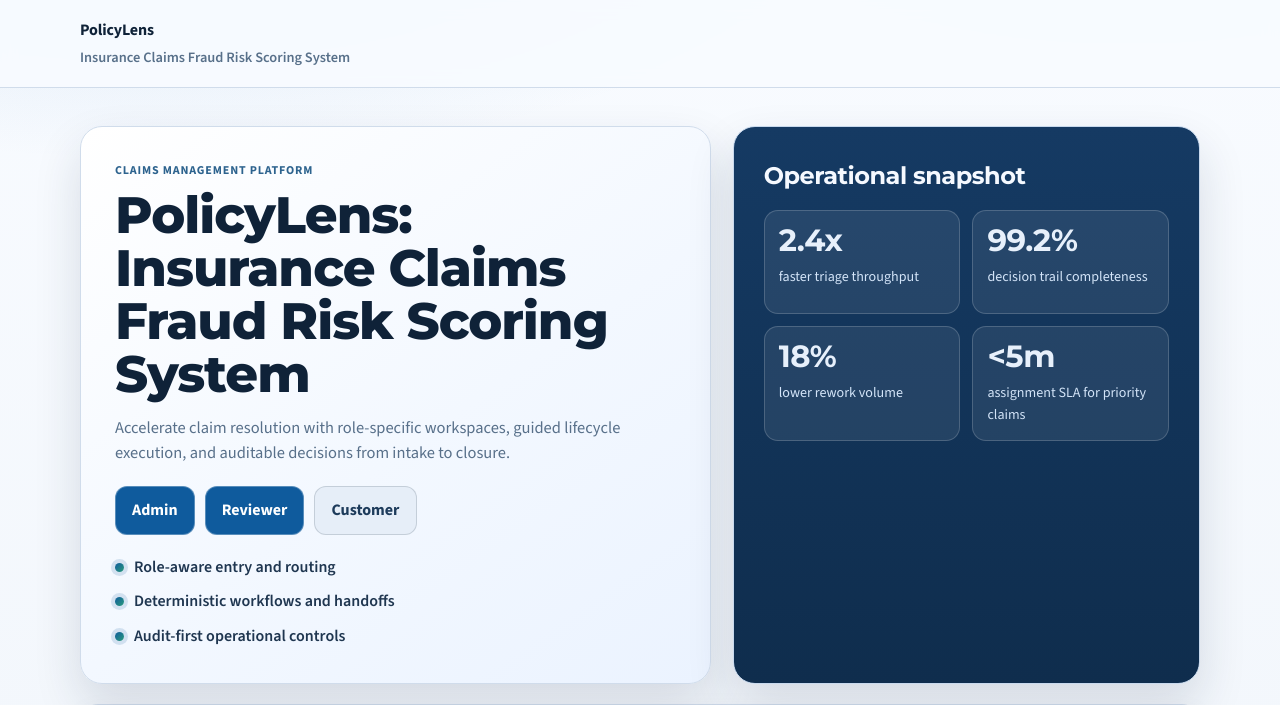
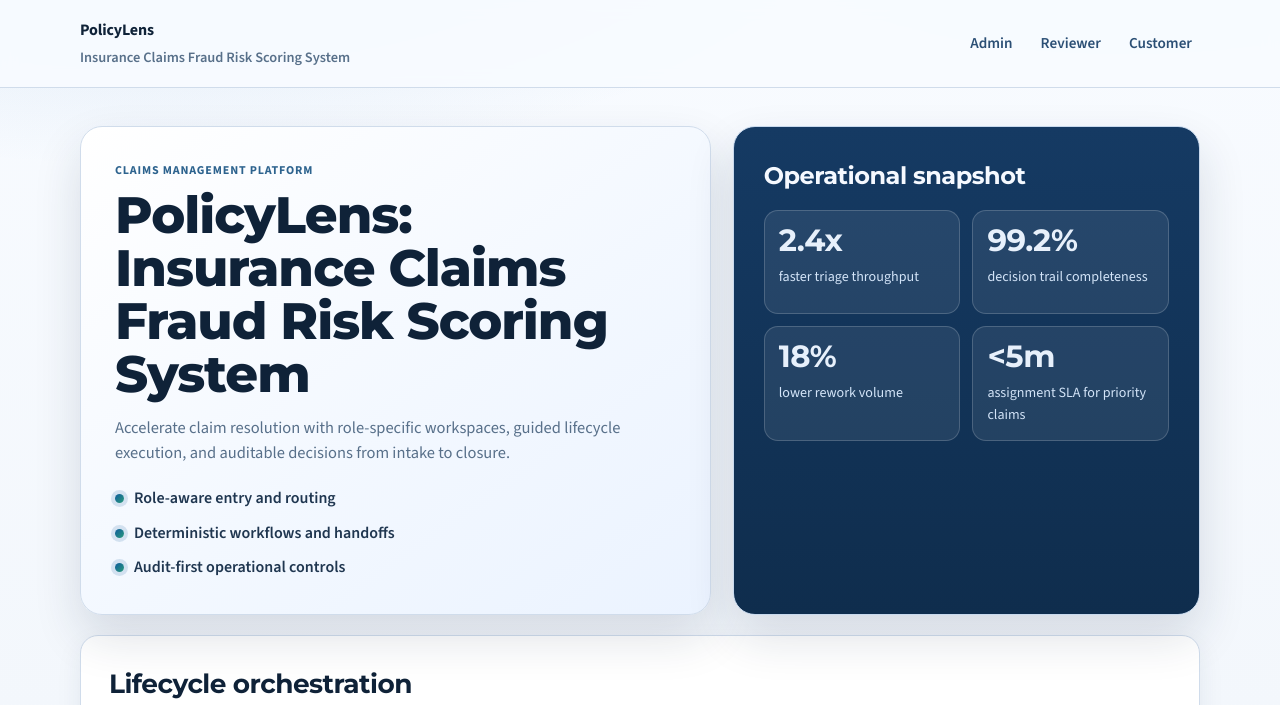
Before and after one commit to AAdewunmi/Claims-Fraud-Risk-Scoring-Project, a Django app: page / in a window 1280 px wide. Shown: the top 705 px of the page. Run offline with Django 5.2, Linux system fonts and the light colour scheme; parts of the project's set-up code (start-up, migrations or seed data) failed here and were passed over.

Commit message:
feat(landing): move role entry to header nav and remove hero role buttons

```diff
--- a/policylens/templates/public/landing.html
+++ b/policylens/templates/public/landing.html
@@ -1,6 +1,14 @@
 {% extends "site/base.html" %}
 
 {% block title %}PolicyLens{% endblock %}
+
+{% block header_nav %}
+  <nav class="nav" aria-label="Role login navigation">
+    <a class="nav-link" href="/login/admin/">Admin</a>
+    <a class="nav-link" href="/login/reviewer/">Reviewer</a>
+    <a class="nav-link" href="/login/customer/">Customer</a>
+  </nav>
+{% endblock %}
 
 {% block content %}
   <section class="landing-hero">
@@ -11,12 +19,6 @@
         Accelerate claim resolution with role-specific workspaces, guided lifecycle execution, and auditable decisions
         from intake to closure.
       </p>
-
-      <div class="button-row">
-        <a class="button" href="/login/admin/">Admin</a>
-        <a class="button" href="/login/reviewer/">Reviewer</a>
-        <a class="button button-secondary" href="/login/customer/">Customer</a>
-      </div>
 
       <ul class="trust-points">
         <li>Role-aware entry and routing</li>
--- a/policylens/templates/site/base.html
+++ b/policylens/templates/site/base.html
@@ -22,6 +22,7 @@
           <a class="brand-link" href="/">PolicyLens</a>
           <span class="brand-sub">Insurance Claims Fraud Risk Scoring System</span>
         </div>
+        {% block header_nav %}{% endblock %}
       </div>
     </header>
 
```
Also changed, not shown: tests/test_public_landing.py (added, +23 -0 lines).
